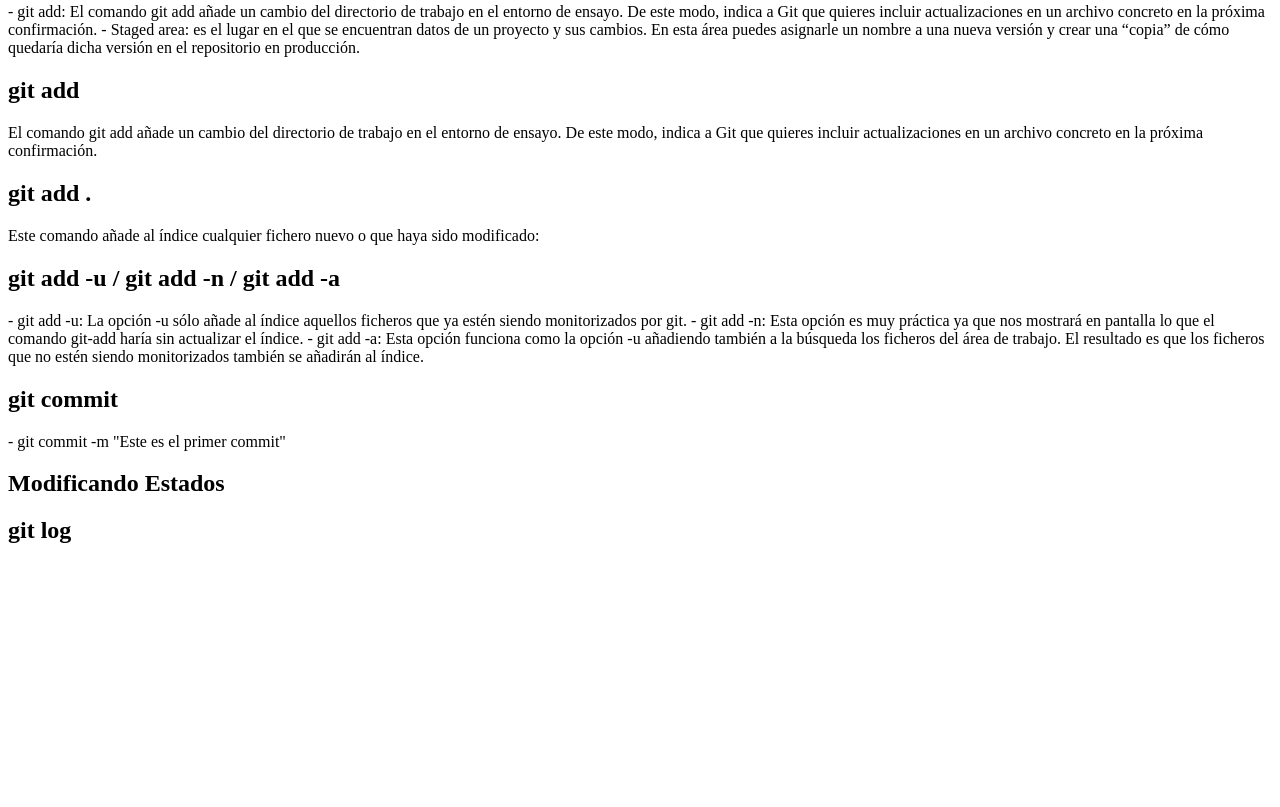
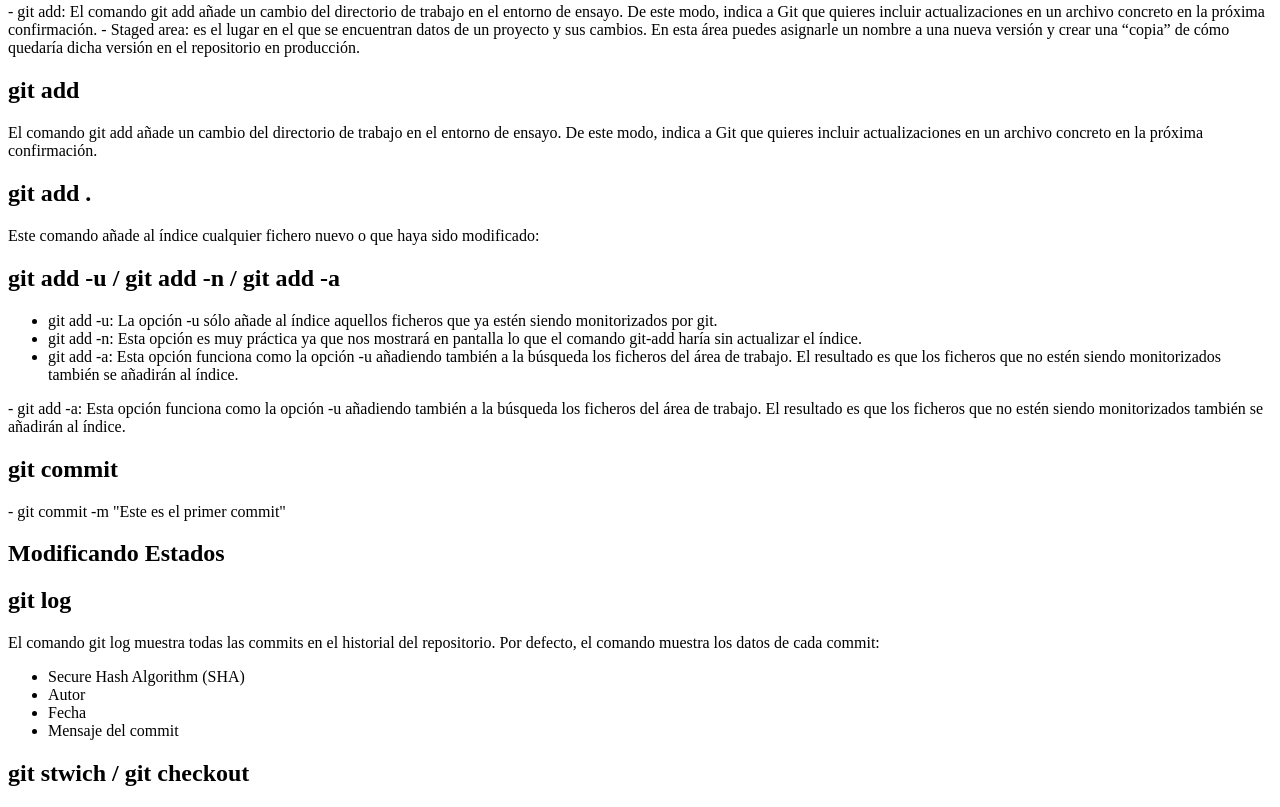
Before and after one commit to AlexMonz/Git_summary, a plain HTML site: page index.html in a window 1280 px wide. Shown: the part 376-1183 px from the top of the page. Before the commit the page ends 940 px from the top, so only its background shows below. Drawn offline with Linux system fonts and the light colour scheme.

Commit message:
modificacion index y renombrado fichero java script

```diff
--- a/index.html
+++ b/index.html
@@ -47,10 +47,18 @@
     </p>
     <h2>git add -u / git add -n / git add -a</h2>
     <p>
-      - git add -u: La opción -u sólo añade al índice aquellos ficheros que ya
-      estén siendo monitorizados por git. - git add -n: Esta opción es muy
-      práctica ya que nos mostrará en pantalla lo que el comando git-add haría
-      sin actualizar el índice. - git add -a: Esta opción funciona como la
+      <ul>
+        <li>git add -u: La opción -u sólo añade al índice aquellos ficheros que ya
+          estén siendo monitorizados por git.</li>
+        <li>git add -n: Esta opción es muy
+          práctica ya que nos mostrará en pantalla lo que el comando git-add haría
+          sin actualizar el índice.</li>
+        <li>git add -a: Esta opción funciona como la
+          opción -u añadiendo también a la búsqueda los ficheros del área de
+          trabajo. El resultado es que los ficheros que no estén siendo
+          monitorizados también se añadirán al índice.</li>
+      </ul>
+       - git add -a: Esta opción funciona como la
       opción -u añadiendo también a la búsqueda los ficheros del área de
       trabajo. El resultado es que los ficheros que no estén siendo
       monitorizados también se añadirán al índice.
@@ -65,6 +73,17 @@
     </p>
     <h2>git log</h2>
     <p>
+      El comando git log muestra todas las commits en el historial del repositorio.
+      Por defecto, el comando muestra los datos de cada commit:
+      <ul>
+        <li>Secure Hash Algorithm (SHA)</li>
+        <li>Autor</li>
+        <li>Fecha</li>
+        <li>Mensaje del commit</li>
+      </ul>
+    </p>
+    <h2>git stwich / git checkout</h2>
+    <p>
 
     </p>
 
```
Also changed, not shown: javaScript.js (deleted), script.js (added).
